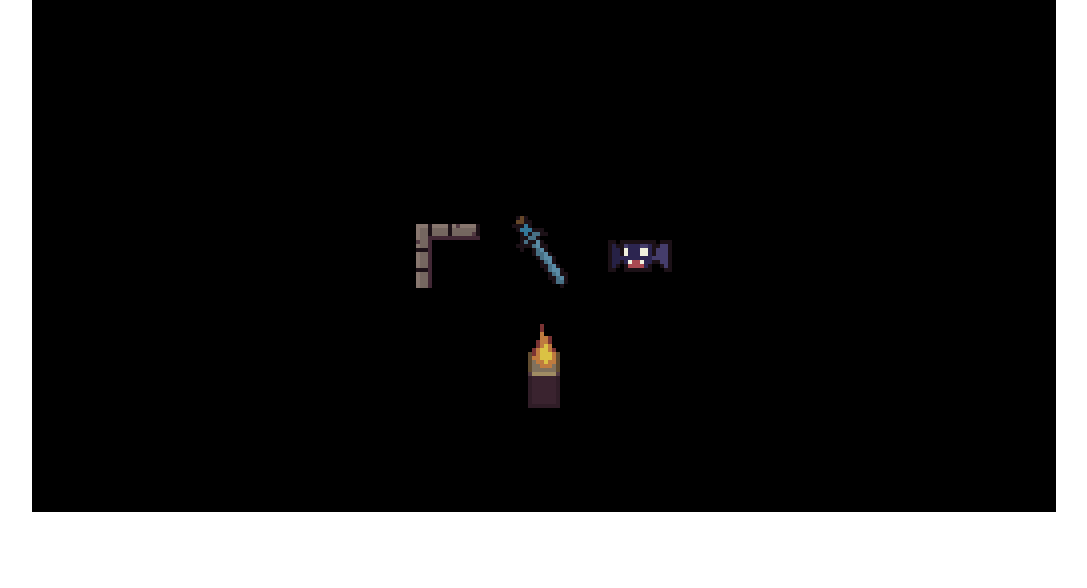
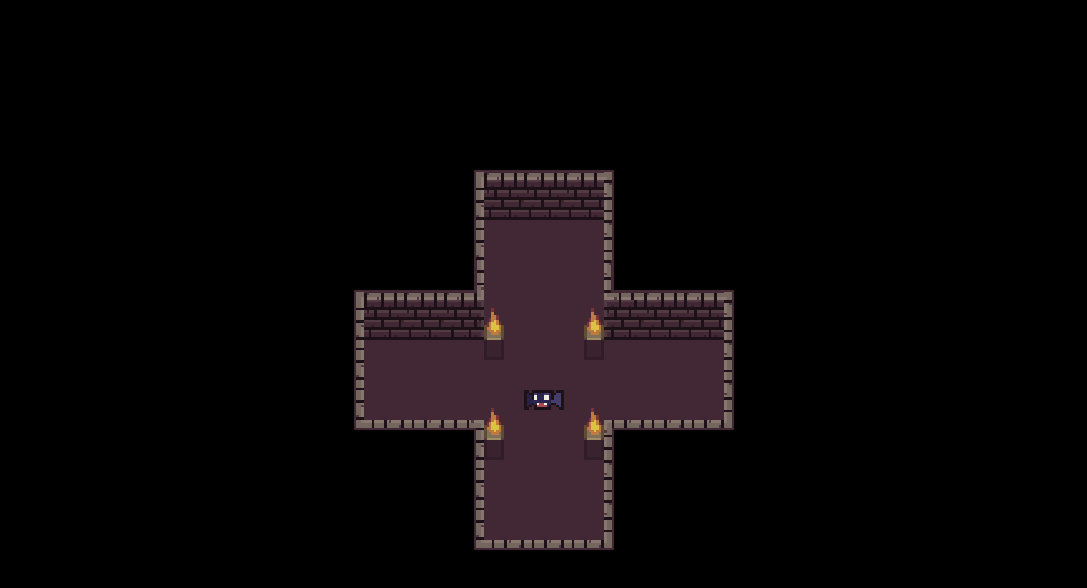
Before and after one commit to szrozkocha/dungeons, a website built with webpack: page index.html in a window 1280 px wide. Shown: the whole page, without its empty margins (96-1183 px from the left). Built offline with nearby package versions, Linux system fonts and the light colour scheme; animation ran at ten frames a second.

Commit message:
fix z, fix render blending and scaling, create cross with objects

```diff
--- a/index.html
+++ b/index.html
@@ -14,7 +14,6 @@
         }
 
         canvas {
-            margin: auto;
             display: block;
         }
     </style>
--- a/src/Game.ts
+++ b/src/Game.ts
@@ -8,31 +8,30 @@ import InputManager from "./engine/input/InputManager";
 import InputSignal from "./engine/input/InputSignal";
 import Wall from "./engine/entity/wall/Wall";
 import WallType from "./engine/entity/wall/WallType";
+import Translatable from "./engine/webgl/Translatable";
+import FireColumn from "./engine/entity/FireColumn";
 
 export default class Game extends GameWithLoop {
-    private readonly sprites: Entity[] = [];
+    private readonly entities: Entity[] = [];
 
     constructor(private render: Render, public inputManager: InputManager) {
         super(60);
-        this.sprites.push(
-            new Wall(
-                -24,
-                0,
-                0,
-                0,
-                WallType.CONVEX_CORNER_BOTTOM_RIGHT
-            ),
+
+        this.createFloors();
+        this.createWalls();
+
+        this.entities.push(
+            new FireColumn(-20, -30, 1, 0),
+            new FireColumn(20, -30, 1, 0),
+            new FireColumn(-20, 10, 1, 0),
+            new FireColumn(20, 10, 1, 0),
+        );
+
+        this.entities.push(
             new StaticEntity(
                 0,
                 0,
-                0,
-                Math.PI / 2,
-                new Sprite("sword")
-            ),
-            new StaticEntity(
-                24,
-                0,
-                0,
+                1,
                 0,
                 new Animation(
                     [
@@ -40,25 +39,6 @@ export default class Game extends GameWithLoop {
                         "bat_down",
                     ],
                     20
-                )
-            ),
-            new StaticEntity(
-                0,
-                24,
-                0,
-                0,
-                new Animation(
-                    [
-                        "fire_column_0",
-                        "fire_column_1",
-                        "fire_column_2",
-                        "fire_column_3",
-                        "fire_column_4",
-                        "fire_column_5",
-                        "fire_column_6",
-                        "fire_column_7",
-                    ],
-                    10
                 )
             )
         );
@@ -75,24 +55,109 @@ export default class Game extends GameWithLoop {
 
         this.render.move(x, y);
 
-        const angle = Math.PI / (1000 / 60 * 10);
-
-        //this.render.rotate(angle);
-
-        this.sprites[1].rotate(angle);
-
-        for(const sprite of this.sprites) {
-            //sprite.rotate(angle);
+        for(const sprite of this.entities) {
             sprite.tick(frame);
         }
     }
 
     protected draw(): void {
-        this.render.resize();
         this.render.clear();
 
-        for(const sprite of this.sprites) {
+        this.entities.sort(Translatable.compare);
+
+        for(const sprite of this.entities) {
             this.render.drawEntity(sprite);
         }
     }
+
+    private createFloors() {
+        for(let x = -1; x <= 1;++x) {
+            for(let y = -4; y <= 4;++y) {
+                this.entities.push(new StaticEntity(x * 16, y * 16, 0, 0, new Sprite("floor")));
+            }
+        }
+
+        for(let x = -4; x <= -2;++x) {
+            for(let y = -1; y <= 1;++y) {
+                this.entities.push(new StaticEntity(x * 16, y * 16, 0, 0, new Sprite("floor")));
+            }
+        }
+
+        for(let x = 2; x <= 4;++x) {
+            for(let y = -1; y <= 1;++y) {
+                this.entities.push(new StaticEntity(x * 16, y * 16, 0, 0, new Sprite("floor")));
+            }
+        }
+    }
+
+    private createWalls() {
+        //TOP
+        for(let x = -4; x <= -3;++x) {
+            this.entities.push(new Wall(x * 16, -40, -1, 0, WallType.TOP));
+        }
+
+        for(let x = -1; x <= 1;++x) {
+            this.entities.push(new Wall(x * 16, -5 * 16 - 8, -1, 0, WallType.TOP));
+        }
+
+        for(let x = 3; x <= 4;++x) {
+            this.entities.push(new Wall(x * 16, -40, -1, 0, WallType.TOP));
+        }
+
+        //BOTTOM
+        for(let x = -4; x <= -3;++x) {
+            this.entities.push(new Wall(x * 16, 16, 2, 0, WallType.BOTTOM));
+        }
+
+        for(let x = -1; x <= 1;++x) {
+            this.entities.push(new Wall(x * 16, 4 * 16, 2, 0, WallType.BOTTOM));
+        }
+
+        for(let x = 3; x <= 4;++x) {
+            this.entities.push(new Wall(x * 16, 16, 2, 0, WallType.BOTTOM));
+        }
+
+        //LEFT
+        for(let y = -5; y <= -4;++y) {
+            this.entities.push(new Wall(-32, y * 16, -1, 0, WallType.LEFT));
+        }
+
+        for(let y = -2; y <= 0;++y) {
+            this.entities.push(new Wall(-5 * 16, y * 16, -1, 0, WallType.LEFT));
+        }
+
+        for(let y = 2; y <= 3;++y) {
+            this.entities.push(new Wall(-32, y * 16, -1, 0, WallType.LEFT));
+        }
+
+        //RIGHT
+        for(let y = -5; y <= -4;++y) {
+            this.entities.push(new Wall(32, y * 16, -1, 0, WallType.RIGHT));
+        }
+
+        for(let y = -2; y <= 0;++y) {
+            this.entities.push(new Wall(5 * 16, y * 16, -1, 0, WallType.RIGHT));
+        }
+
+        for(let y = 2; y <= 3;++y) {
+            this.entities.push(new Wall(32, y * 16, -1, 0, WallType.RIGHT));
+        }
+
+        this.entities.push(new Wall(-5 * 16, -48, -1, 0, WallType.CONCAVE_CORNER_TOP_LEFT));
+        this.entities.push(new Wall(-5 * 16, 16, 2, 0, WallType.CONCAVE_CORNER_BOTTOM_LEFT));
+
+        this.entities.push(new Wall(-32, -6 * 16, -1, 0, WallType.CONCAVE_CORNER_TOP_LEFT));
+        this.entities.push(new Wall(-32, 4 * 16, 2, 0, WallType.CONCAVE_CORNER_BOTTOM_LEFT));
+
+        this.entities.push(new Wall(32, -6 * 16, -1, 0, WallType.CONCAVE_CORNER_TOP_RIGHT));
+        this.entities.push(new Wall(32, 4 * 16, 2, 0, WallType.CONCAVE_CORNER_BOTTOM_RIGHT));
+
+        this.entities.push(new Wall(5 * 16, -48, -1, 0, WallType.CONCAVE_CORNER_TOP_RIGHT));
+        this.entities.push(new Wall(5 * 16, 16, 2, 0, WallType.CONCAVE_CORNER_BOTTOM_RIGHT));
+
+        this.entities.push(new Wall(-2 * 16, -40, -1, 0, WallType.CONVEX_CORNER_TOP_LEFT));
+        this.entities.push(new Wall(2 * 16, -40, -1, 0, WallType.CONVEX_CORNER_TOP_RIGHT));
+        this.entities.push(new Wall(2 * 16, 16, 2, 0, WallType.CONVEX_CORNER_BOTTOM_RIGHT));
+        this.entities.push(new Wall(-2 * 16, 16, 2, 0, WallType.CONVEX_CORNER_BOTTOM_LEFT));
+    }
 }
--- a/src/data/shaders/vertex.glsl
+++ b/src/data/shaders/vertex.glsl
@@ -16,7 +16,7 @@ void main() {
     vec2 transformed = scaled * vec2(1.0, uRatio);
     vec2 mirrored = transformed * vec2(1.0, -1.0);
 
-    gl_Position = vec4(mirrored, uZ, 1.0);
+    gl_Position = vec4(mirrored, (-uZ + 128.0) / 256.0, 1.0);
 
     vTextureCoord = aPosition;
 }
--- a/src/engine/webgl/Render.ts
+++ b/src/engine/webgl/Render.ts
@@ -9,6 +9,8 @@ import Processable from "../Processable";
 import Translatable from "./Translatable";
 
 export default class Render extends Translatable {
+    private static readonly SCALE: number = 256;
+
     private readonly gl: WebGLRenderingContext;
     private readonly spriteShaderProgram: SpriteShaderProgram;
     private readonly textureManager: TextureManager;
@@ -20,14 +22,18 @@ export default class Render extends Translatable {
         this.gl.enable(WebGLRenderingContext.DEPTH_TEST);
         this.gl.enable(WebGLRenderingContext.CULL_FACE);
         this.gl.enable(WebGLRenderingContext.BLEND);
-        this.gl.blendFunc(WebGLRenderingContext.ONE, WebGLRenderingContext.ONE_MINUS_SRC_ALPHA);
+        this.gl.blendEquation(WebGLRenderingContext.FUNC_ADD);
+        this.gl.blendFunc(WebGLRenderingContext.SRC_ALPHA, WebGLRenderingContext.ONE_MINUS_SRC_ALPHA);
         this.gl.depthFunc(WebGLRenderingContext.LEQUAL);
 
         this.spriteShaderProgram = new SpriteShaderProgram(this.gl, vertexShaderSource, fragmentShaderSource);
         this.textureManager = new TextureManager(this.gl, textures);
     }
 
-    public resize(): void {
+    public resize(innerWidth: number, innerHeight: number): void {
+        this.gl.canvas.width = innerWidth;
+        this.gl.canvas.height = innerHeight;
+
         this.gl.viewport(0, 0, this.gl.canvas.width, this.gl.canvas.height);
     }
 
@@ -89,7 +95,7 @@ export default class Render extends Translatable {
 
 
         const scaleUniform: WebGLUniformLocation = this.spriteShaderProgram.getUniform(SpriteShaderProgram.SCALE_UNIFORM);
-        this.gl.uniform1f(scaleUniform, 128);
+        this.gl.uniform1f(scaleUniform, Render.SCALE);
 
         const ratioUniform: WebGLUniformLocation = this.spriteShaderProgram.getUniform(SpriteShaderProgram.RATIO_UNIFORM);
         this.gl.uniform1f(ratioUniform, this.gl.canvas.width / this.gl.canvas.height);
@@ -127,7 +133,7 @@ export default class Render extends Translatable {
         return buffer;
     }
 
-    private static getCanvas(canvasId: string): HTMLCanvasElement {
+    public static getCanvas(canvasId: string): HTMLCanvasElement {
         const canvas: HTMLElement | null = document.getElementById(canvasId);
 
         if (canvas instanceof HTMLCanvasElement) {
--- a/src/engine/webgl/Translatable.ts
+++ b/src/engine/webgl/Translatable.ts
@@ -47,4 +47,14 @@ export default class Translatable {
     public rotate(angle: number): void {
         this.rotation += angle;
     }
+
+    public static compare(a: Translatable, b: Translatable) {
+        if (a.getZ() < b.getZ()) {
+            return -1;
+        }
+        if (b.getZ() < a.getZ()) {
+            return 1;
+        }
+        return 0;
+    }
 }
--- a/src/index.ts
+++ b/src/index.ts
@@ -9,6 +9,7 @@ window.onload = function () {
 
     image.onload = () => {
         const render: Render = new Render("canvas", image);
+        render.resize(window.innerWidth, window.innerHeight);
         const inputManager: InputManager = new InputManager();
         const game: Game = new Game(render, inputManager);
 
@@ -17,11 +18,15 @@ window.onload = function () {
             requestAnimationFrame(run);
         }
 
-        window.onkeydown = function(event: KeyboardEvent) {
+        window.onresize = () => {
+            render.resize(window.innerWidth, window.innerHeight);
+        }
+
+        window.onkeydown = (event: KeyboardEvent) => {
             inputManager.onKeyDown(event);
         };
 
-        window.onkeyup = function(event: KeyboardEvent) {
+        window.onkeyup = (event: KeyboardEvent) => {
             inputManager.onKeyUp(event);
         };
 
```
Also changed, not shown: bundle.js (+17 -5 lines).
